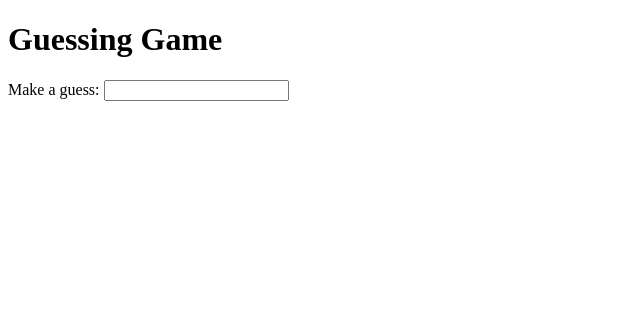
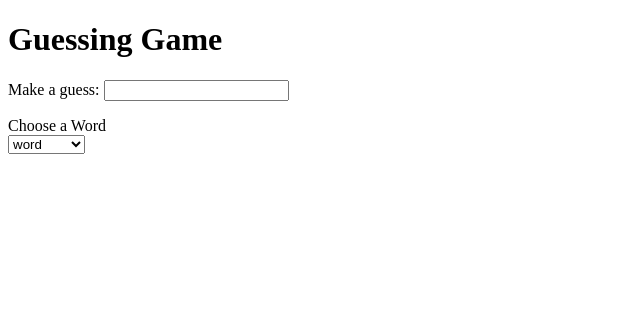
Before and after one commit to KristofferHebert/thinkful, a website: page nodejs/guessing-game/public/index.html in a window 1280 px wide. Shown: the whole page, without its empty margins (0-640 px from the left). Drawn offline with nearby package versions, Linux system fonts and the light colour scheme; no server answers.

Commit message:
finishing guessing game

```diff
--- a/nodejs/guessing-game/public/index.html
+++ b/nodejs/guessing-game/public/index.html
@@ -7,6 +7,8 @@
     <script src="//code.jquery.com/jquery-2.1.0.js"></script>
     <script src="/socket.io/socket.io.js"></script>
     <script src="main.js"></script>
+    <script src="word.js"></script>
+
 </head>
 <body>
 
@@ -17,6 +19,9 @@
         <ul id="newguess"></ul>
     </div>
 </div>
+
+Choose a Word
+<div id='selectContainer'></div>
 <canvas id="canvas"></canvas>
 
 </body>
--- a/nodejs/guessing-game/public/main.js
+++ b/nodejs/guessing-game/public/main.js
@@ -3,11 +3,14 @@ function handleReady($){
     var socket = io()
 
     function handleNewGuess(guess){
-        $guess.find('#newguess')[0].appendChild($('<li>').text(guess))
+        var newguess = $('<li>')
+        newguess.text(guess)
+        $guess.find('#newguess')[0].appendChild(newguess[0])
     }
 
     function onKeyDown(event) {
         if (event.keyCode != 13) return
+        if ($guessBox.val() === '') return
 
         var guess = 'guess: ' + $guessBox.val()
         socket.emit('guess', guess)
--- /dev/null
+++ b/nodejs/guessing-game/public/word.js
@@ -0,0 +1,37 @@
+function handleReady($){
+    var socket = io()
+    var WORDS = [
+        "word", "letter", "number", "person", "pen", "class", "people",
+        "sound", "water", "side", "place", "man", "men", "woman", "women", "boy",
+        "girl", "year", "day", "week", "month", "name", "sentence", "line", "air",
+        "land", "home", "hand", "house", "picture", "animal", "mother", "father",
+        "brother", "sister", "world", "head", "page", "country", "question",
+        "answer", "school", "plant", "food", "sun", "state", "eye", "city", "tree",
+        "farm", "story", "sea", "night", "day", "life", "north", "south", "east",
+        "west", "child", "children", "example", "paper", "music", "river", "car",
+        "foot", "feet", "book", "science", "room", "friend", "idea", "fish",
+        "mountain", "horse", "watch", "color", "face", "wood", "list", "bird",
+        "body", "dog", "family", "song", "door", "product", "wind", "ship", "area",
+        "rock", "order", "fire", "problem", "piece", "top", "bottom", "king",
+        "space"
+    ];
+    $wordsSelectContainer = $('#selectContainer')
+    $wordsSelect = $('<select id="wordsselect">')
+
+
+    WORDS.forEach(function(value){
+        $wordsSelect.append($('<option value="'+ value +'">'+ value +'</option>'))
+    })
+
+    $wordsSelectContainer.append($wordsSelect)
+
+    function handleChange(){
+        socket.emit('choosenword', $(this).val())
+        $(this).parent().hide()
+    }
+
+    $wordsSelect.change(handleChange)
+
+}
+
+jQuery(document).ready(handleReady)
```
Also changed, not shown: nodejs/guessing-game/server.js (+9 -3 lines).
